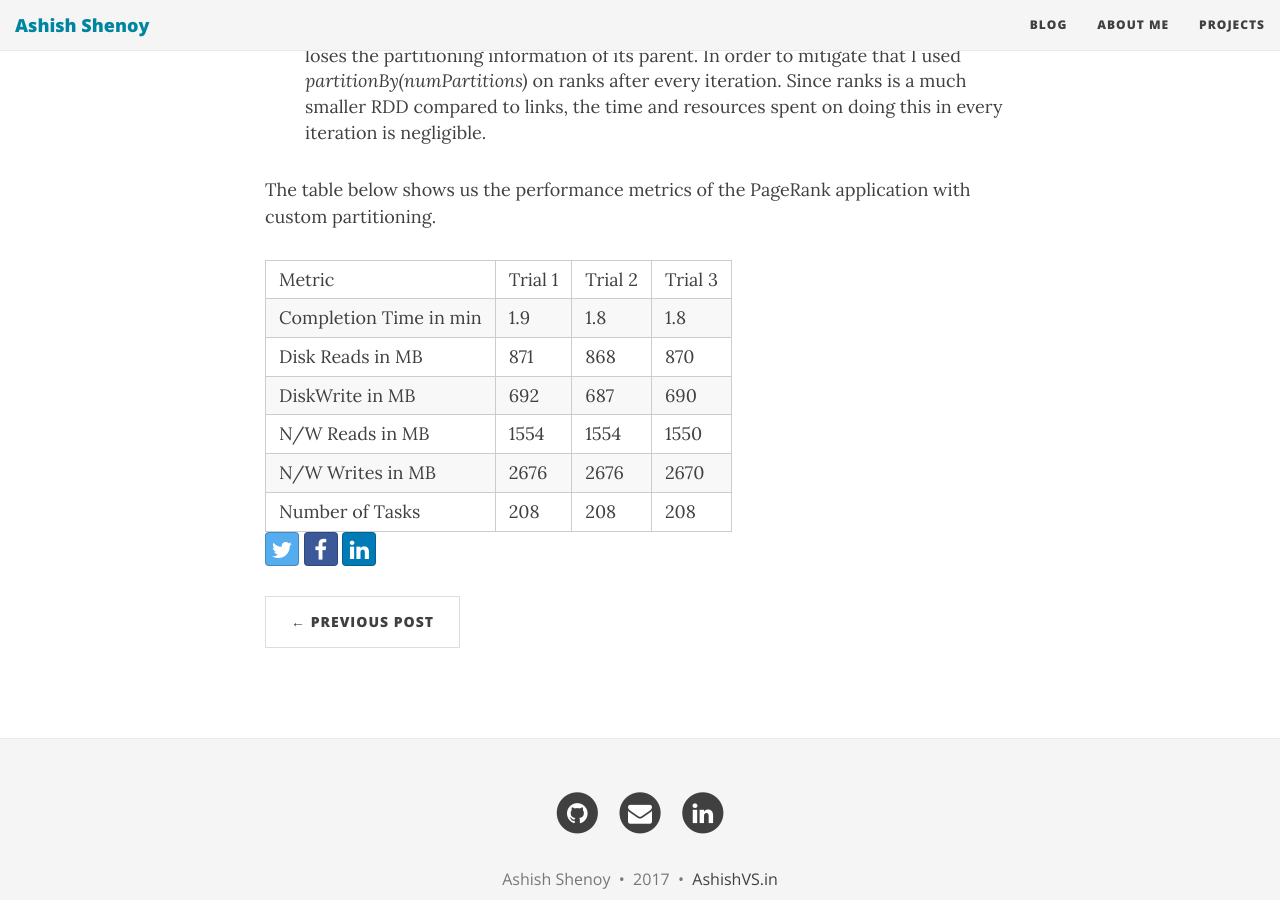
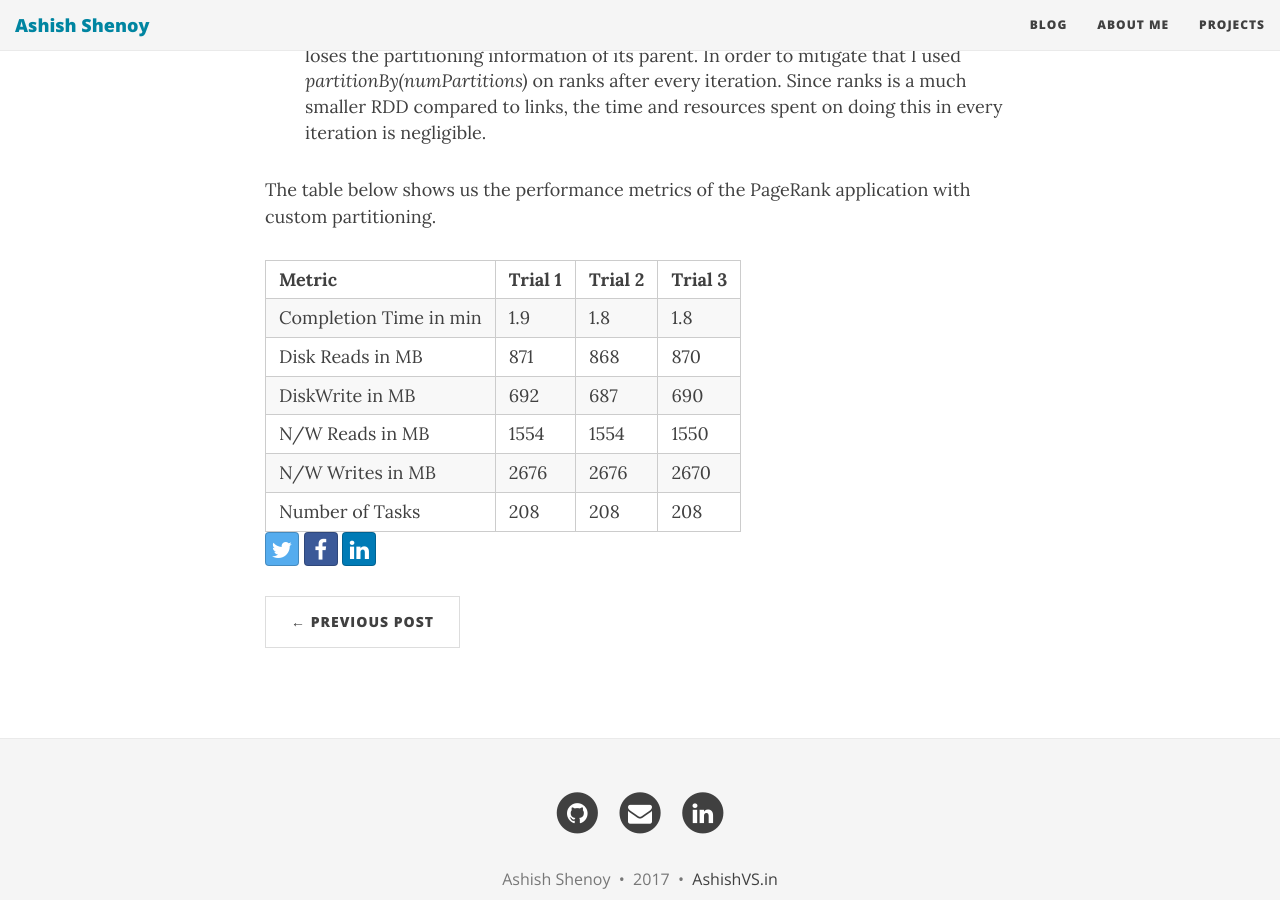
Before and after one commit to ashishvshenoy/ashishvshenoy.github.io, a Jekyll site: the page built from _posts/2017-03-25-experiments-with-the-performance-of-apache-spark-and-apache-storm.md, in a window 1280 px wide and 900 px high, scrolled down 2840 px. Built offline with Jekyll 4.4.1, drawn with Linux system fonts in a browser that asks for light colours; nearby versions of some CDN libraries.

```diff
--- a/_posts/2017-03-25-experiments-with-the-performance-of-apache-spark-and-apache-storm.md
+++ b/_posts/2017-03-25-experiments-with-the-performance-of-apache-spark-and-apache-storm.md
@@ -68,7 +68,7 @@ lines = spark.sparkContext.textFile(sys.argv[1],partitions)
 The table below shows us the performance metrics of the PageRank application with custom
 partitioning.
 
-|Metric| Trial 1| Trial 2| Trial 3|
+|<strong>Metric</strong>| <strong>Trial 1</strong>| <strong>Trial 2</strong>| <strong>Trial 3</strong>|
 |Completion Time in min| 1.9| 1.8| 1.8|
 |Disk Reads in MB| 871| 868| 870|
 |DiskWrite in MB| 692| 687| 690|
```
